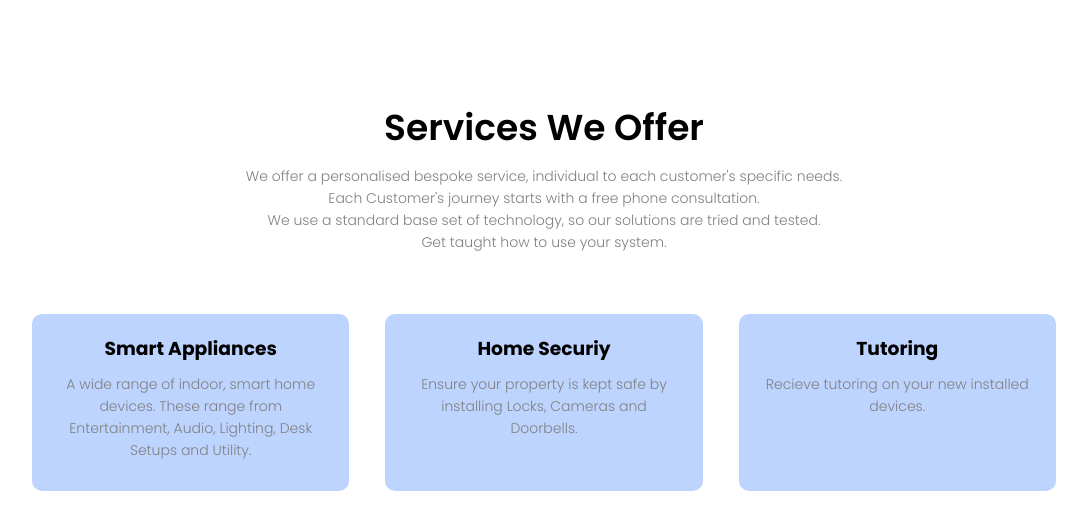
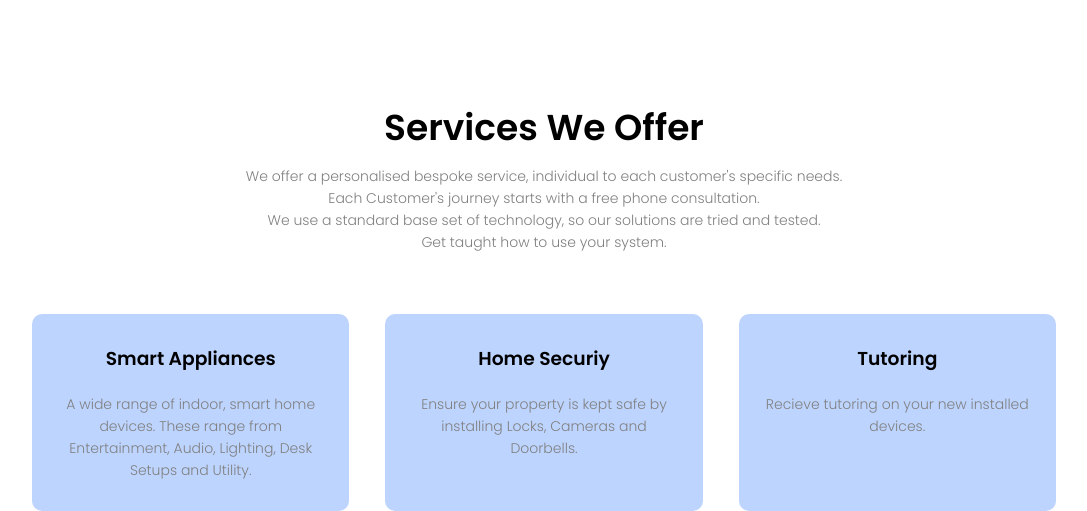
Before and after one commit to RyboNashy02/Insta-Tek.io, a Jekyll site: the page built from index.html, in a window 1280 px wide. Shown: the part 900-1411 px from the top of the page, without its empty margins (96-1183 px from the left). Built offline with Jekyll 4.4.1, drawn with Linux system fonts in a browser that asks for light colours.

Commit message:
Update main.css

```diff
--- a/css/main.css
+++ b/css/main.css
@@ -210,3 +210,8 @@ p{
     padding: 20px 12px;
     box-sizing: border-box;
 }
+
+h3{
+    text-align: center;
+    font-weight: 600;
+    margin: 10px 0;
```
